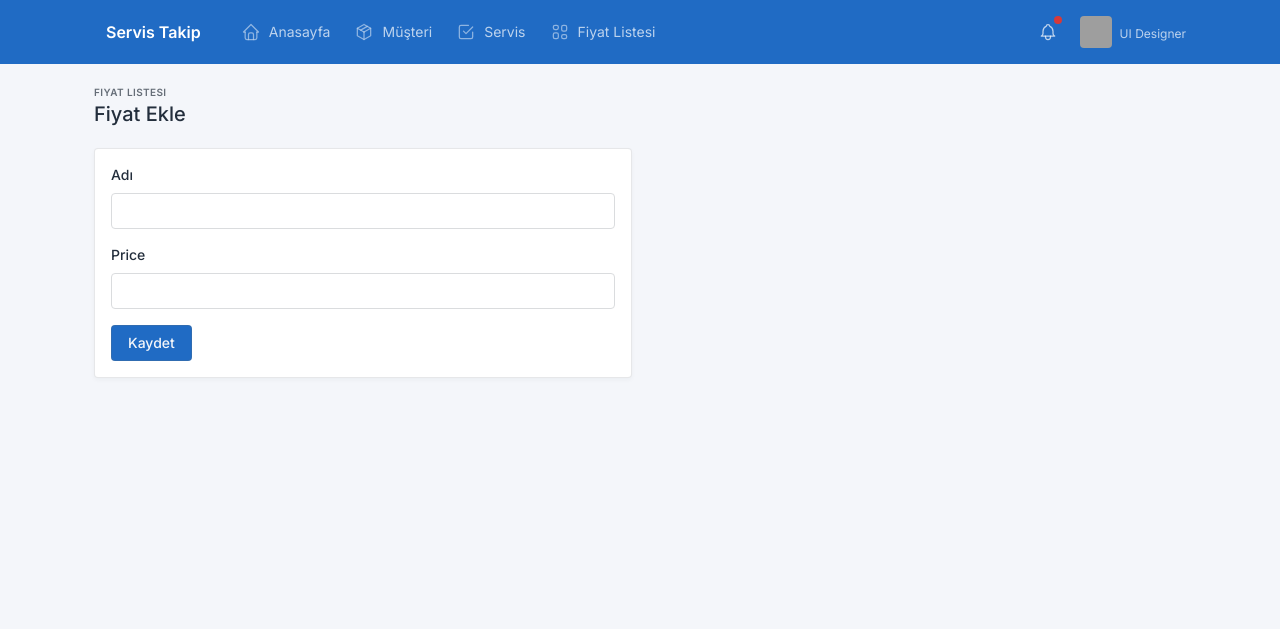
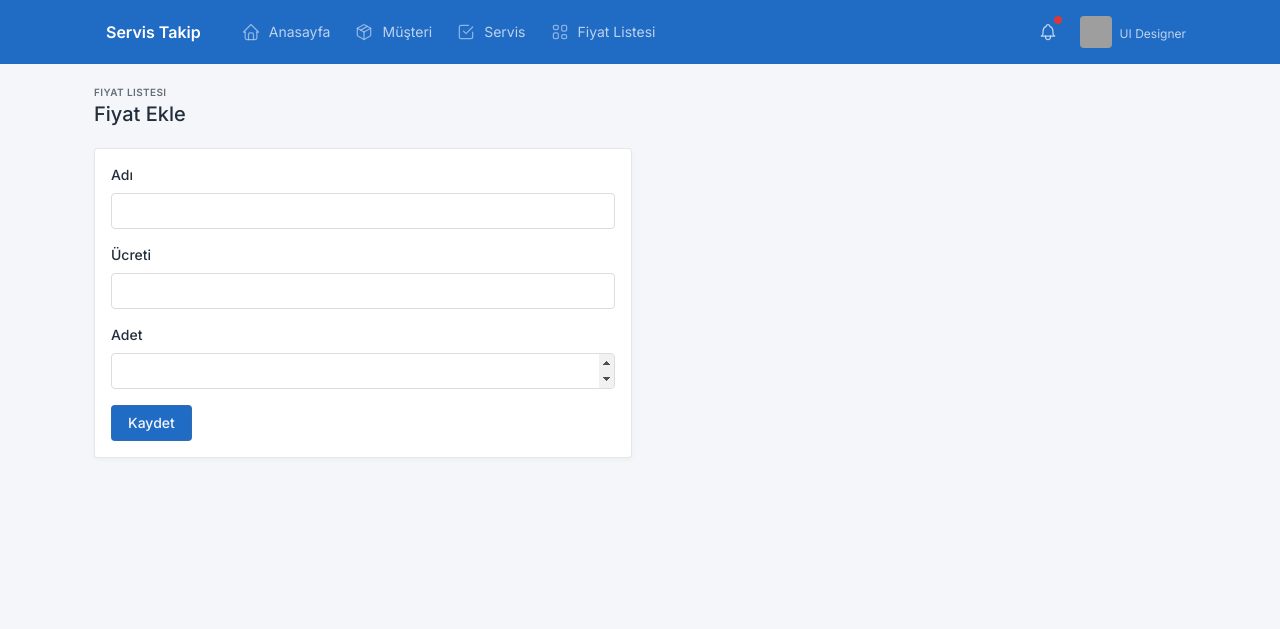
Before and after one commit to aliemresafak/serman, a Django app: template core/templates/price_list/price_create.html in a window 1280 px wide. Shown: the top 629 px of the page. Run offline with Django 3.2, Linux system fonts and the light colour scheme; the template is opened without the code that fills it, so the values that code supplies are empty; grey boxes are pictures that could not be loaded.

Commit message:
add amount features to template

```diff
--- a/core/templates/price_list/price_create.html
+++ b/core/templates/price_list/price_create.html
@@ -17,8 +17,12 @@ Fiyat Ekle
             <input type="text" class="form-control" id="name" name="name" />
           </div>
           <div class="mb-3">
-            <label for="price" class="form-label">Price</label>
+            <label for="price" class="form-label">Ücreti</label>
             <input type="text" class="form-control" id="price" name="price" />
+          </div>
+          <div class="mb-3">
+            <label for="price" class="form-label">Adet</label>
+            <input type="number" class="form-control" id="amount" name="amount" />
           </div>
           <button class="btn btn-primary">Kaydet</button>
         </form>
--- a/core/templates/price_list/price_list.html
+++ b/core/templates/price_list/price_list.html
@@ -30,6 +30,7 @@
         <tr>
           <th>İşlem</th>
           <th>Fiyatı</th>
+          <th>Kalan</th>
         </tr>
       </thead>
       <tbody>
@@ -40,6 +41,7 @@
               {{ price.name }}</a>
           </th>
           <th>{{ price.price }} TL</th>
+          <th>{{ price.amount }} Adet</th>
         </tr>
         {% endfor %}
       </tbody>
--- a/core/templates/service/service_create.html
+++ b/core/templates/service/service_create.html
@@ -35,7 +35,7 @@ Kayıt Oluştur
       <option value="">-- Tamir işlemini seçiniz --</option>
       {% for price in price_list %}
       <option value="{{ price.pk }}">
-        {{price.name}} - {{price.price}} {% endfor %}
+        {{price.name}} ({{ price.amount }} adet) - {{price.price}} {% endfor %}
       </option>
     </select>
   </div>
```
